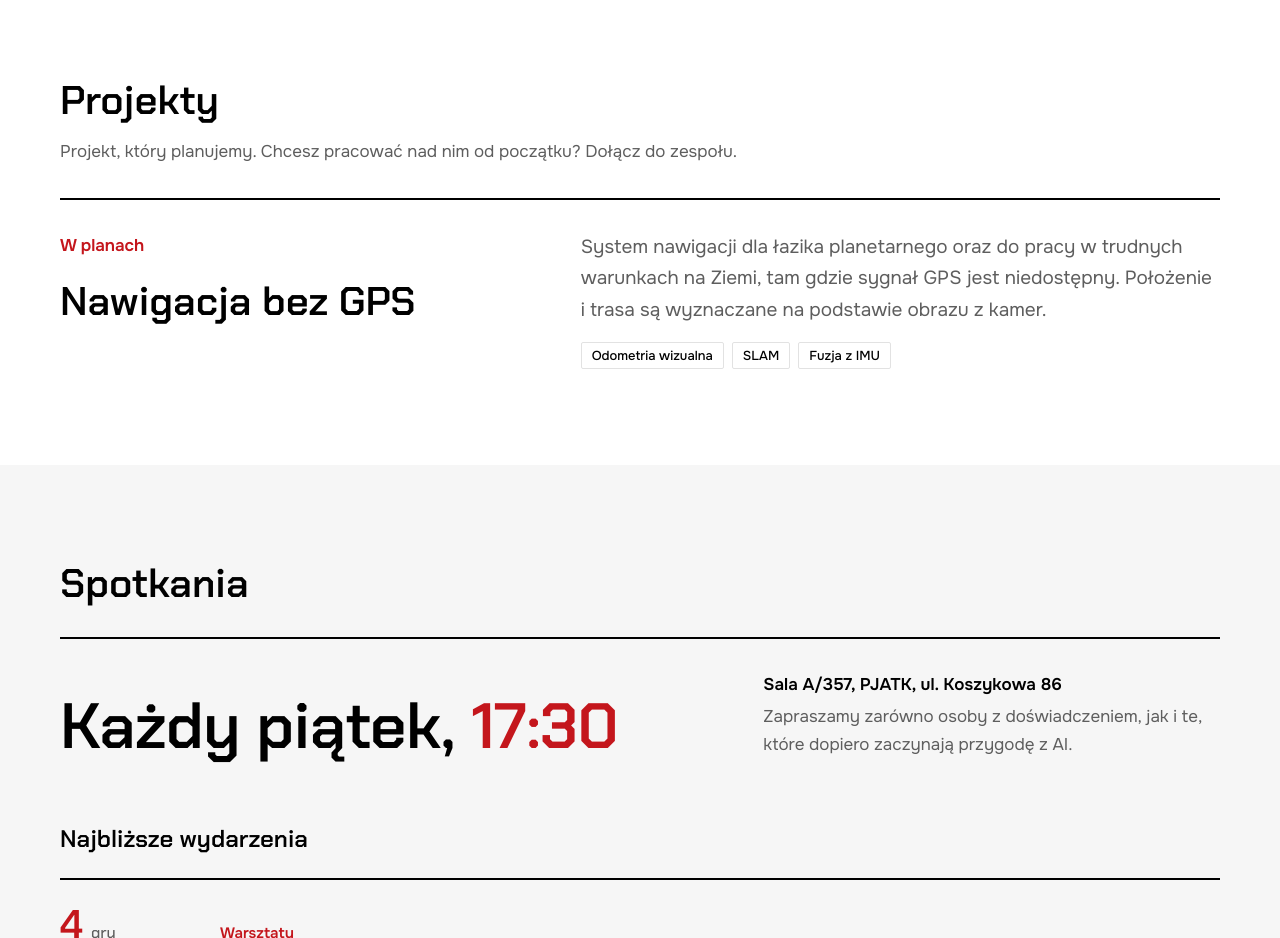
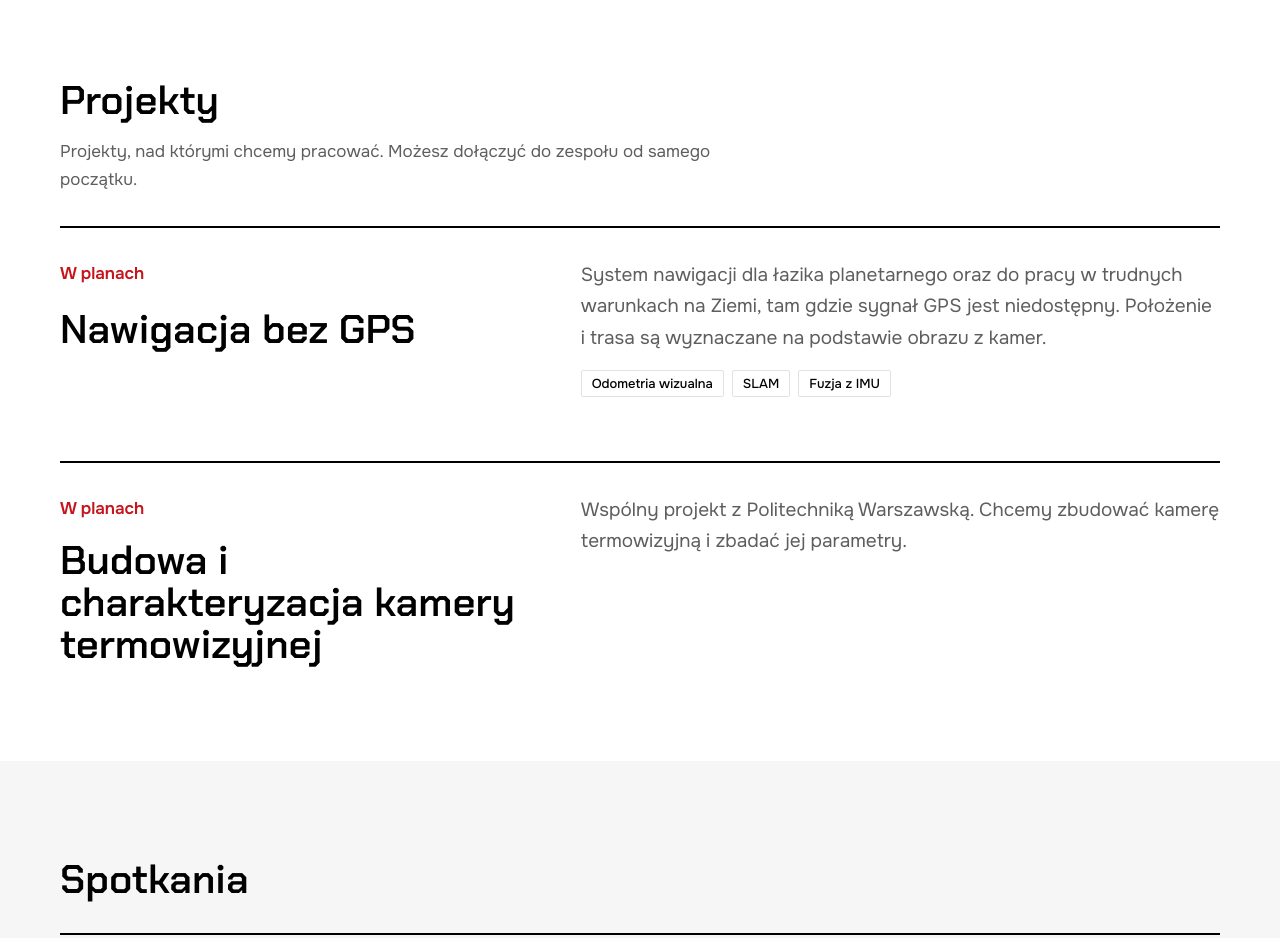
Before and after one commit to pjatk-cvlab/website, a plain HTML site: page index.html in a window 1280 px wide. Shown: the part 2180-3118 px from the top of the page. Drawn offline with Linux system fonts and the light colour scheme.

Commit message:
dodanie projektu z pw

```diff
--- a/index.html
+++ b/index.html
@@ -161,7 +161,7 @@
     <section id="projekty" class="section section--rule">
       <div class="container">
         <h2>Projekty</h2>
-        <p class="section__lead">Projekt, który planujemy. Chcesz pracować nad nim od początku? Dołącz do zespołu.</p>
+        <p class="section__lead">Projekty, nad którymi chcemy pracować. Możesz dołączyć do zespołu od samego początku.</p>
         <article class="feature">
           <p class="feature__status">W planach</p>
           <h3>Nawigacja bez GPS</h3>
@@ -170,6 +170,14 @@
             tam gdzie sygnał GPS jest niedostępny. Położenie i trasa są wyznaczane na podstawie obrazu z kamer.
           </p>
           <ul class="tags" aria-label="Zagadnienia"><li>Odometria wizualna</li><li>SLAM</li><li>Fuzja z IMU</li></ul>
+        </article>
+        <article class="feature">
+          <p class="feature__status">W planach</p>
+          <h3>Budowa i charakteryzacja kamery termowizyjnej</h3>
+          <p class="feature__desc">
+            Wspólny projekt z Politechniką Warszawską. Chcemy zbudować kamerę termowizyjną
+            i zbadać jej parametry.
+          </p>
         </article>
       </div>
     </section>
--- a/styles.css
+++ b/styles.css
@@ -214,6 +214,7 @@ h1 {
   column-gap: var(--s8); row-gap: var(--s2);
   border-top: 2px solid var(--text); padding-top: var(--s4);
 }
+.feature + .feature { margin-top: var(--s8); }
 .feature__status { grid-column: 1; margin: 0; color: var(--red-ink); font-weight: 600; }
 .feature h3 { grid-column: 1; font-size: clamp(1.75rem, 3.4vw, 2.5rem); font-weight: 600; line-height: 1.05; }
 .feature__desc { grid-column: 2; grid-row: 1 / span 2; color: var(--muted); font-size: 1.1875rem; margin: 0; max-width: 56ch; }
```
